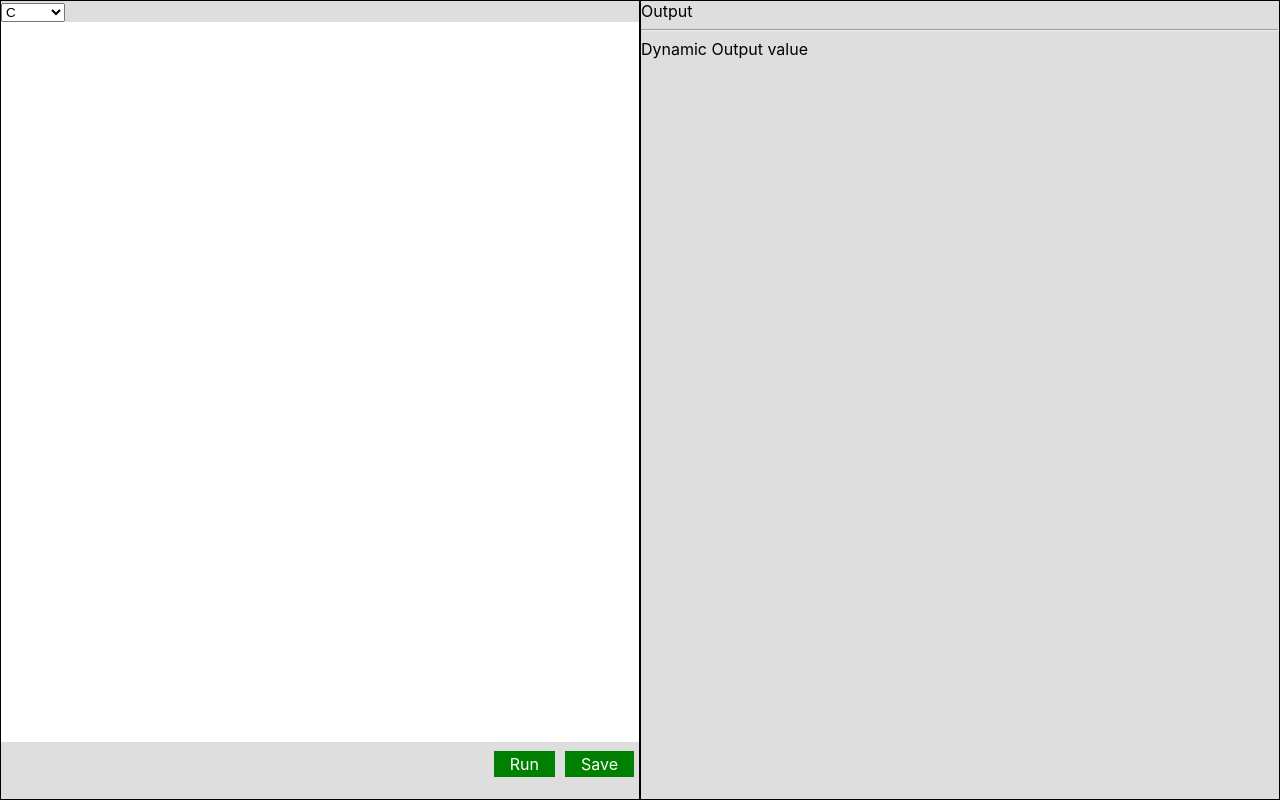
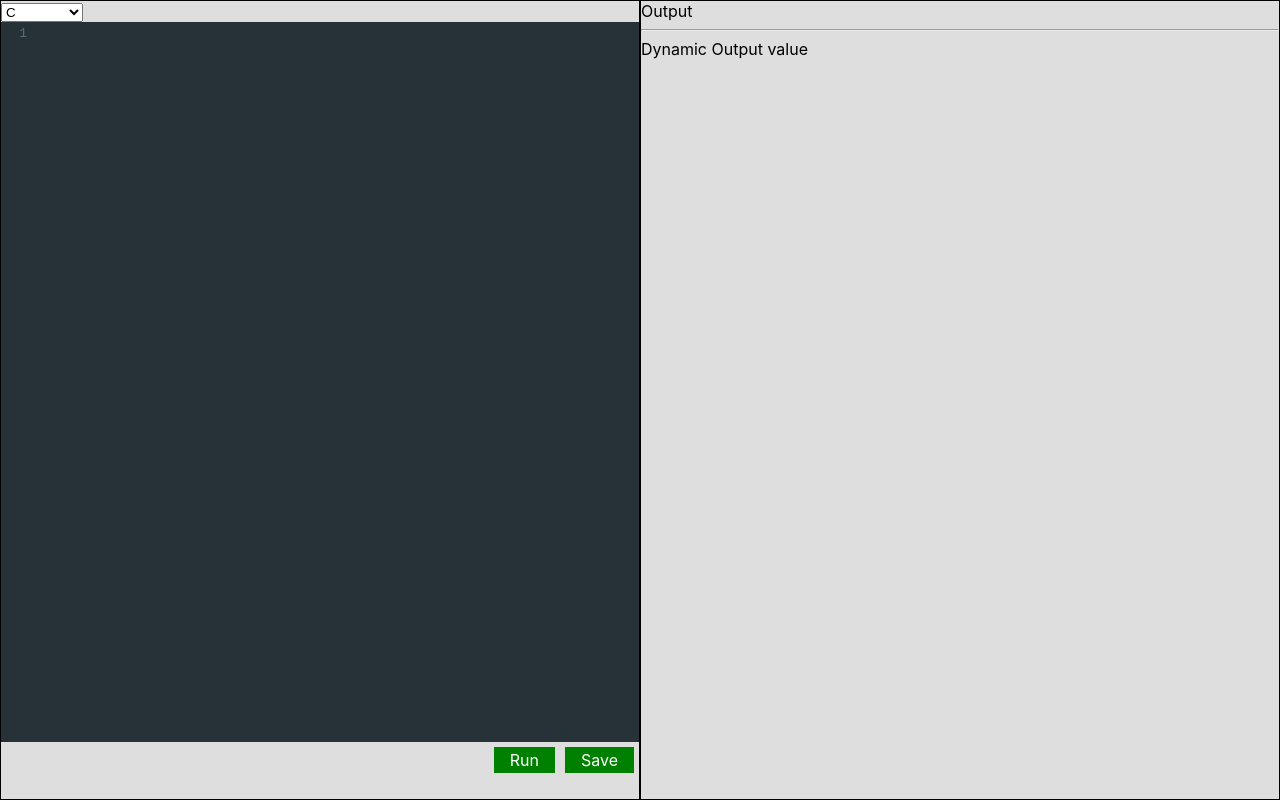
Before and after one commit to arun-ar7/deep-code, a React (Create React App) app in the folder front-end/: page / in a window 1280 px wide. Built offline with nearby package versions, Linux system fonts and the light colour scheme.

Commit message:
added some styles to the code editor

```diff
--- a/front-end/src/App.css
+++ b/front-end/src/App.css
@@ -1,3 +1,9 @@
-body{
+body {
   background-color: #dedede;
 }
+#root > div > div > div.home-left > main > div > div:nth-child(1) {
+  display: none;
+}
+#root > div > div > div.home-left > main > div > div:nth-child(2) {
+  height: 90vh;
+}
--- a/front-end/src/components/HomePage/Home.jsx
+++ b/front-end/src/components/HomePage/Home.jsx
@@ -2,6 +2,7 @@ import React, { useState } from "react";
 import TextArea from "../TextArea/TextArea";
 import "../styles/codeEditor.css";
 import axios from "axios";
+import CodeEditor from "../TextArea/NewCodeEditor";
 const Home = () => {
   //more implementations to be done
 
@@ -26,9 +27,13 @@ const Home = () => {
           <option value="C++">C++</option>
           <option value="Java">Java</option>
           <option value="Python">Python</option>
+          <option value="Javascript">Javascript</option>
         </select>
 
-        <TextArea text={text} setText={setText} />
+        {/* <TextArea text={text} setText={setText} /> */}
+        <main className="App-main">
+          <CodeEditor />
+        </main>
         <div>
           <div className="codeEditorHeader">
             <div
--- /dev/null
+++ b/front-end/src/components/TextArea/NewCodeEditor.jsx
@@ -0,0 +1,29 @@
+import React, { useState } from "react";
+import "codemirror/lib/codemirror.css";
+import "codemirror/mode/javascript/javascript";
+import "codemirror/theme/material.css";
+import { Controlled as CodeMirror } from "react-codemirror2";
+
+const CodeEditor = () => {
+  const [code, setCode] = useState("");
+  const options = {
+    mode: "javascript",
+    theme: "material",
+    lineNumbers: true,
+  };
+
+  const handleCodeChange = (editor, data, newCode) => {
+    setCode(newCode);
+  };
+
+  return (
+    <CodeMirror
+      value={code}
+      onBeforeChange={handleCodeChange}
+      options={options}
+      className="code-mirror-wrapper"
+    />
+  );
+};
+
+export default CodeEditor;
--- /dev/null
+++ b/package.json
@@ -0,0 +1,6 @@
+{
+  "dependencies": {
+    "codemirror": "^5.65.14",
+    "react-codemirror2": "^7.2.1"
+  }
+}
```
Also changed, not shown: 2 other files (tests, documents, lock files or other folders).
